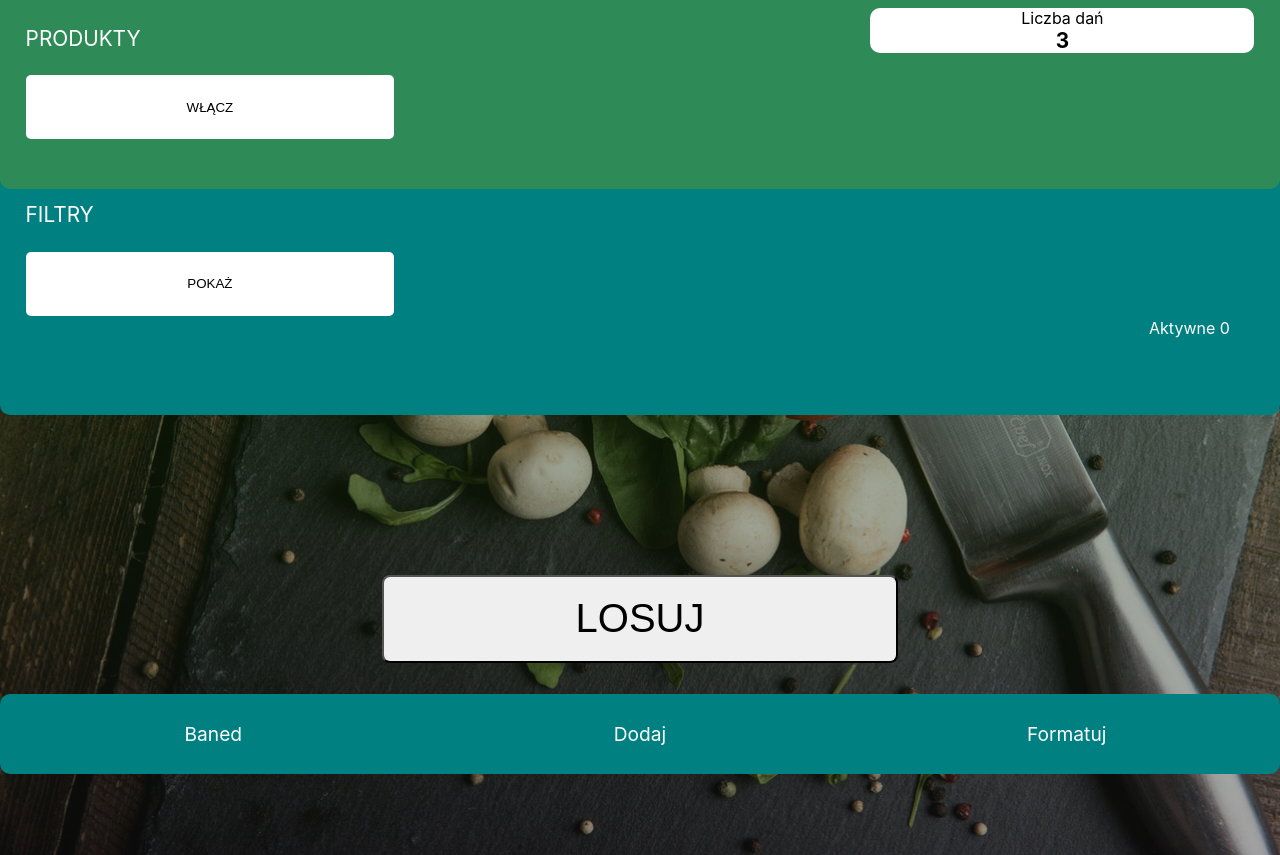
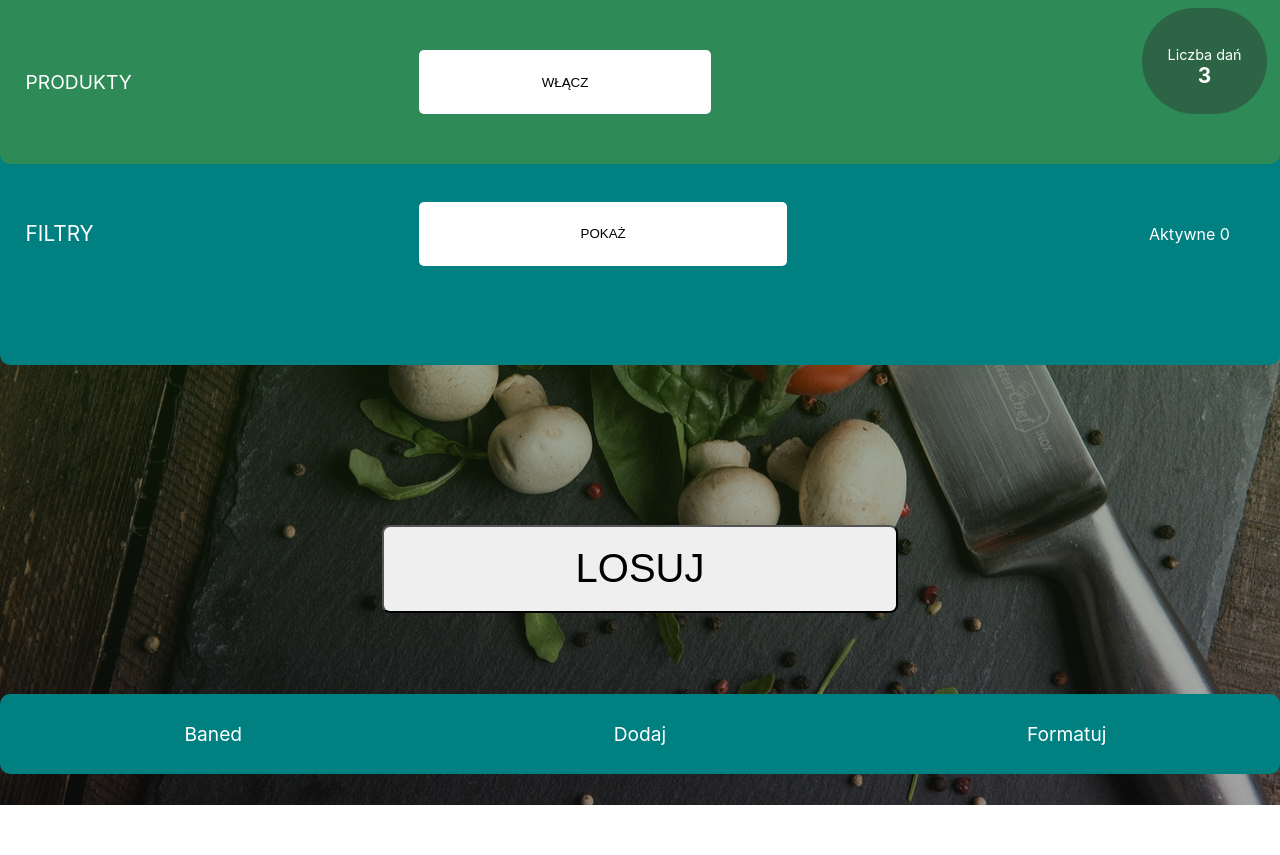
Before and after one commit to atrykp/what-s-for-dinner-react-app, a React (Create React App) app: page / in a window 1280 px wide. After the commit the page ends 805 px from the top, so only its background shows below. Built offline with nearby package versions, Linux system fonts and the light colour scheme.

Commit message:
change style in app.css

```diff
--- a/src/styles/App.css
+++ b/src/styles/App.css
@@ -17,13 +17,15 @@
 }
 .upperNav__counter {
   z-index: 3;
-  position: absolute;
-  right: 2%;
-  top: 2%;
-  width: 30%;
-  background-color: white;
+  position: fixed;
+  right: 1%;
+  top: 1%;
+  font-size: 0.9rem;
+  background-color: rgba(44, 44, 44, 0.4);
   text-align: center;
-  border-radius: 10px;
+  border-radius: 100px;
+  padding: 3% 2% 2%;
+  color: white;
 }
 .upperNav__counter span {
   font-size: 1.3rem;
--- a/src/styles/FilterArr.css
+++ b/src/styles/FilterArr.css
@@ -1,15 +1,33 @@
 .filters {
   position: relative;
   color: white;
+  display: flex;
+
+  min-height: 10vh;
+  align-items: center;
+}
+.filters__activeBtn {
+  margin: 2%;
+  min-width: 120px;
+  text-transform: uppercase;
+  padding: 2% 10%;
+  background-color: transparent;
+  border-radius: 5px;
+  background-color: white;
+  color: black;
+  border-style: none;
+}
+filters__name {
+  text-transform: uppercase;
+  font-size: 1.2rem;
+  width: 30%;
 }
 .filters__counter {
   position: absolute;
-  bottom: 2%;
   right: 2%;
 }
 .filtersSectionButtons {
   display: flex;
-
   justify-content: space-around;
 }
 .filters__allFiltersBnt,
--- a/src/styles/UserProducts.css
+++ b/src/styles/UserProducts.css
@@ -1,24 +1,25 @@
 .userProducts {
+  display: flex;
+  flex-wrap: wrap;
   color: white;
   min-height: 10vh;
   align-items: center;
 }
 .userProducts__name {
   text-transform: uppercase;
-  font-size: 1.3rem;
+  font-size: 1.2rem;
   width: 30%;
 }
 .userProducts__activeBtn {
-  margin: 2% auto;
+  margin: 2%;
   text-transform: uppercase;
-  width: 30%;
   padding: 2% 10%;
   background-color: transparent;
   border-radius: 5px;
   background-color: white;
   color: black;
   border-style: none;
-  text-align: center;
+  min-width: 110px;
 }
 
 .userProducts__filters {
@@ -26,10 +27,11 @@
   color: white;
 }
 .userProducts__filtersList {
+  margin-top: 5%;
   display: grid;
   grid-template-columns: 1fr 1fr;
   list-style: none;
-  width: 95%;
+  width: 120%;
 }
 .userProducts__filter {
   margin: 1% 4%;
```
